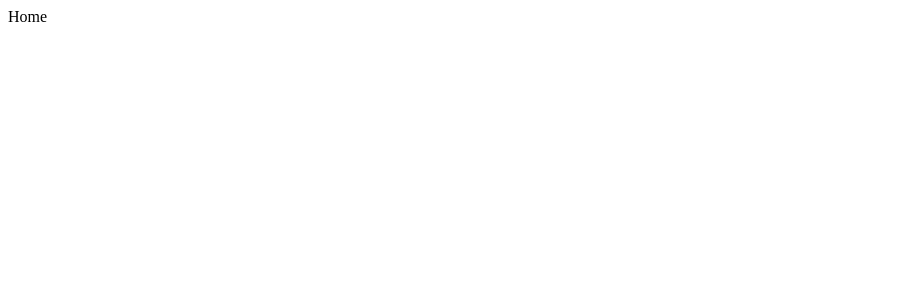
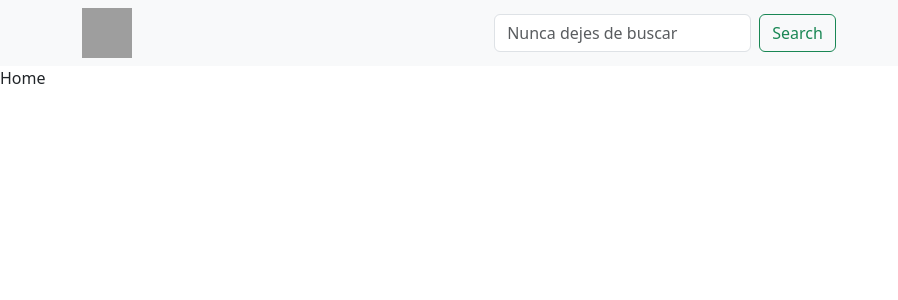
Before and after one commit to gioudi/react-node-ts-fake-free-store, a React (Create React App) app in the folder frontend/: page / in a window 1280 px wide. Shown: the top 300 px of the page, without its empty margins (0-898 px from the left). Built offline with nearby package versions, Linux system fonts and the light colour scheme; grey boxes are pictures that could not be loaded.

Commit message:
feat/site-slice

```diff
--- a/frontend/src/App.tsx
+++ b/frontend/src/App.tsx
@@ -1,7 +1,12 @@
 import React from "react";
 import Index from "./router";
+import Navbar from "./components/Navbar";
 function App() {
-  return <Index></Index>;
+  return (
+    <>
+    <Navbar/>
+    <Index/></>
+  );
 }
 
 export default App;
--- /dev/null
+++ b/frontend/src/components/Navbar.tsx
@@ -0,0 +1,32 @@
+import React, { useState } from 'react';
+import { useDispatch, useSelector } from 'react-redux';
+import { fetchSites } from '../redux/siteSlice';
+const Navbar = () => {
+  const dispatch = useDispatch<any>();
+  const [searchQuery, setSearchQuery] = useState('')
+  const {loading} = useSelector((state: any)=> state.sites)
+
+  const handleSearch = ()=> {
+    dispatch(fetchSites(searchQuery))
+  }
+  return (
+    <nav className="navbar navbar-expand-lg navbar-light bg-light">
+      <div className="container">
+          <img src="logo.png" alt="Logo" width="50" height="50" />
+             <div className="d-flex flex-grow-1 justify-content-center">
+          <form className="d-flex">
+            <input className="form-control me-2" value={searchQuery}
+            onChange={(e) => setSearchQuery(e.target.value)}
+            type="search" placeholder="Nunca dejes de buscar" aria-label="Search" />
+            <button className="btn btn-outline-success"
+            onClick={handleSearch}
+            disabled={loading}
+            type="submit">Search</button>
+          </form>
+        </div>
+      </div>
+    </nav>
+  );
+};
+
+export default Navbar;
--- a/frontend/src/index.tsx
+++ b/frontend/src/index.tsx
@@ -5,6 +5,8 @@ import reportWebVitals from "./reportWebVitals";
 import { Provider } from "react-redux";
 import { configureStore } from "@reduxjs/toolkit";
 import rootReducer from "./redux/rootReducer";
+import './styles/index.scss';
+
 
 //Configure Store
 const store = configureStore({
--- a/frontend/src/redux/rootReducer.tsx
+++ b/frontend/src/redux/rootReducer.tsx
@@ -1,4 +1,7 @@
 import { combineReducers } from "@reduxjs/toolkit";
-const rootReducer = combineReducers({});
+import siteSlice from "./siteSlice";
+const rootReducer = combineReducers({
+    sites: siteSlice
+});
 
 export default rootReducer;
--- /dev/null
+++ b/frontend/src/redux/siteSlice.tsx
@@ -0,0 +1,44 @@
+/* eslint-disable @typescript-eslint/no-explicit-any */
+import { createAsyncThunk, createSlice } from "@reduxjs/toolkit"
+import API from "../service";
+
+interface ItemsState {
+    loading: boolean;
+    error: null | string;
+    data: any[];
+}
+
+const initialState: ItemsState = {
+    loading: false,
+    error: null,
+    data: []
+}
+
+export const fetchSites = createAsyncThunk('items/fetchSites', async (payload: string) => {
+    const response = await fetch(API.getSites(payload));
+    const data = await response.json();
+    return data;
+});
+
+const siteSlice = createSlice({
+    name: 'sites',
+    initialState,
+    reducers: {},
+    extraReducers: (builder) => {
+        builder
+            .addCase(fetchSites.pending, (state) => {
+                state.loading = true;
+                state.error = null;
+            })
+            .addCase(fetchSites.fulfilled, (state, action) => {
+                state.loading = false;
+                state.data = action.payload;
+            })
+            .addCase(fetchSites.rejected, (state, action) => {
+                state.loading = false;
+                state.error = action.error.message || `Error message`;
+            });
+    }
+});
+
+export default siteSlice.reducer;
```
Also changed, not shown: frontend/src/types/apiTypes.ts (added, +25 -0 lines).
